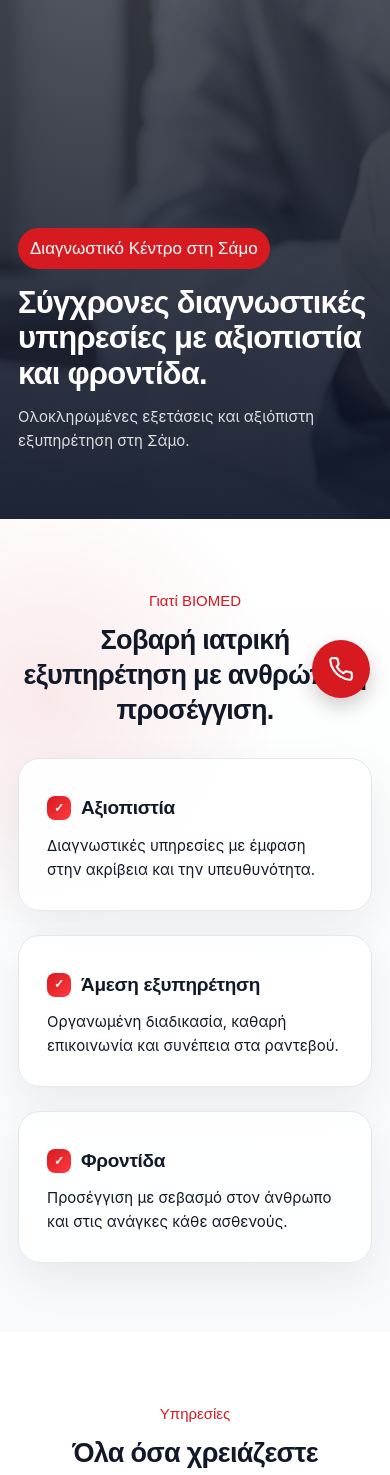
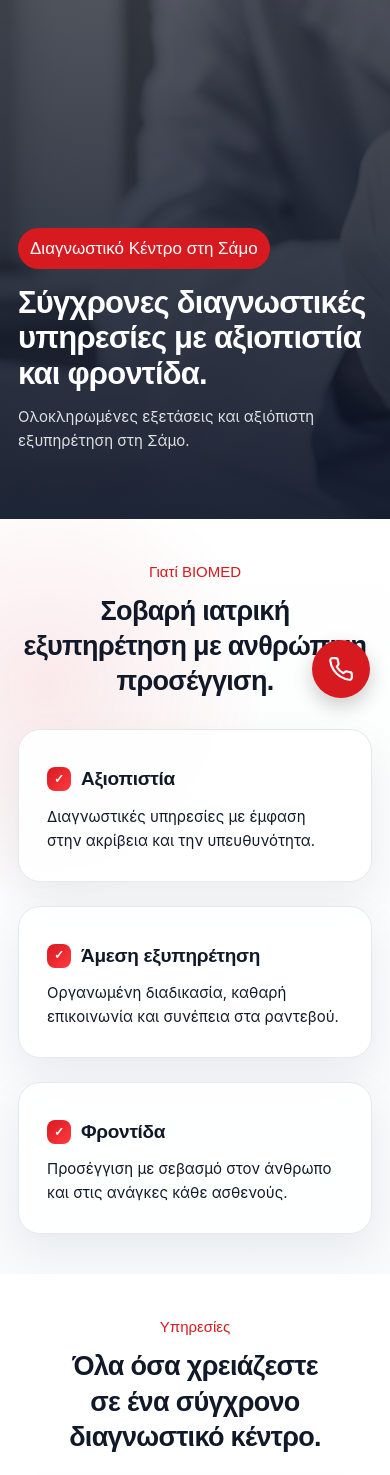
Before and after one commit to makiskollias/biomedsamos, a FastAPI app: page / in a window 390 px wide; the page is wider, and only the part inside the window is pictured. Shown: the part 126-1601 px from the top of that part. Run offline with FastAPI, Linux system fonts and the light colour scheme.

Commit message:
διοορθωσεις στο responsive στο padding section

```diff
--- a/static/css/_responsive.css
+++ b/static/css/_responsive.css
@@ -326,6 +326,10 @@
     font-size: 17px;
   }
 
+  .section {
+    padding: 35px 0;
+  }
+
   .mobile-hero h1 {
     margin-bottom: 14px;
     color: #ffffff;
```
